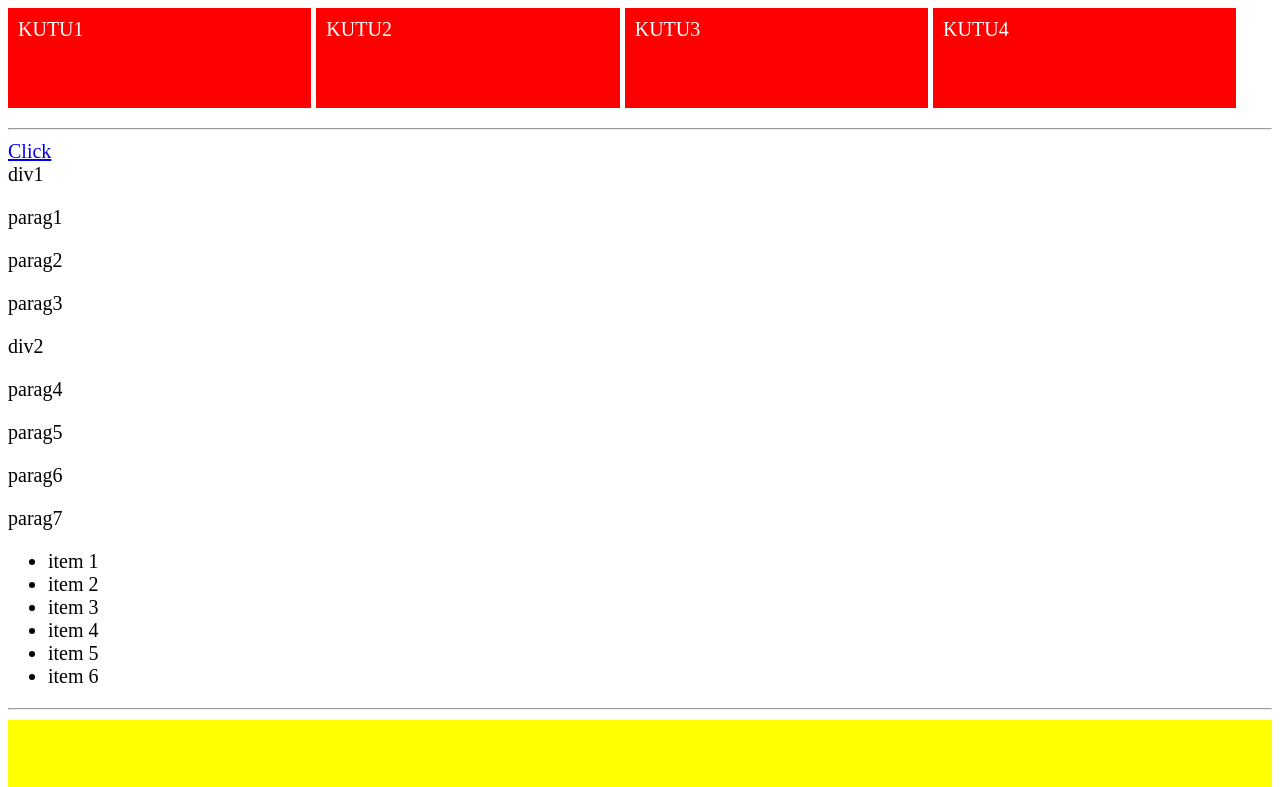
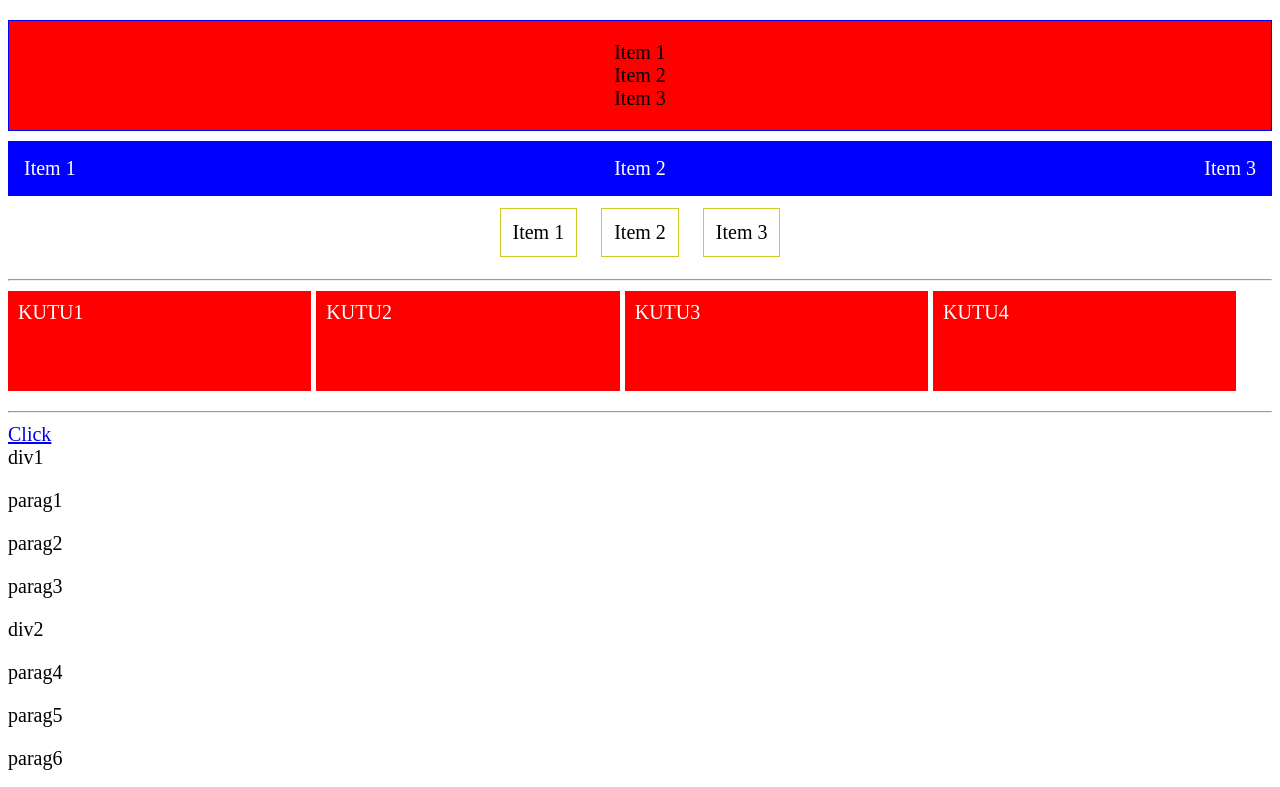
Before and after one commit to Kevser-Yilmaz/Css3-Miuul, a plain HTML site: page index.html in a window 1280 px wide. Shown: the top 787 px of the page. Drawn offline with nearby package versions, Linux system fonts and the light colour scheme; a web font is replaced by a local one.

Commit message:
Flex Box

```diff
--- a/index.html
+++ b/index.html
@@ -25,6 +25,22 @@
 
     <!-- start codes -->
 
+    <div class="miuul_flexbox1">
+        <div>Item 1</div>
+        <div>Item 2</div>
+        <div>Item 3</div>
+    </div>
+    <div class="miuul_flexbox2">
+        <div>Item 1</div>
+        <div>Item 2</div>
+        <div>Item 3</div>
+    </div>
+    <div class="miuul_flexbox3">
+        <div class="child">Item 1</div>
+        <div class="child">Item 2</div>
+        <div class="child">Item 3</div>
+    </div>
+    <hr>
     <!-- responsive design -->
     <div class="miuul_responsive_design">KUTU1</div>
     <div class="miuul_responsive_design">KUTU2</div>
--- a/style.css
+++ b/style.css
@@ -366,7 +366,7 @@ a:active{
     }
 }
 
-/* 468<= Responsive<=768 */
+/* 1200<= Responsive */
 @media (min-width:1200px){
     .miuul_responsive_design{
         background-color: red;
@@ -375,3 +375,37 @@ a:active{
         display: inline-block;
     }
 }
+
+/* flexbox */
+.miuul_flexbox1{
+    background-color: red;
+    display: flex;
+    flex-direction: column;
+    justify-content: center;
+    align-items: center;
+    margin-top:20px;
+    padding: 20px;
+    border: 1px solid blue;
+}
+
+.miuul_flexbox2{
+    background-color: blue;
+    color: white;
+    display: flex;
+    justify-content: space-between;
+    margin-top:10px;
+    padding: 15px;
+    border: 1px solid blue;
+}
+
+.miuul_flexbox3{
+    display: flex;
+    justify-content: center;
+    align-items: center;
+}
+
+.miuul_flexbox3  .child{
+    margin: 12px;
+    padding: 12px;
+    border: 1px solid #cc2;
+}
```
